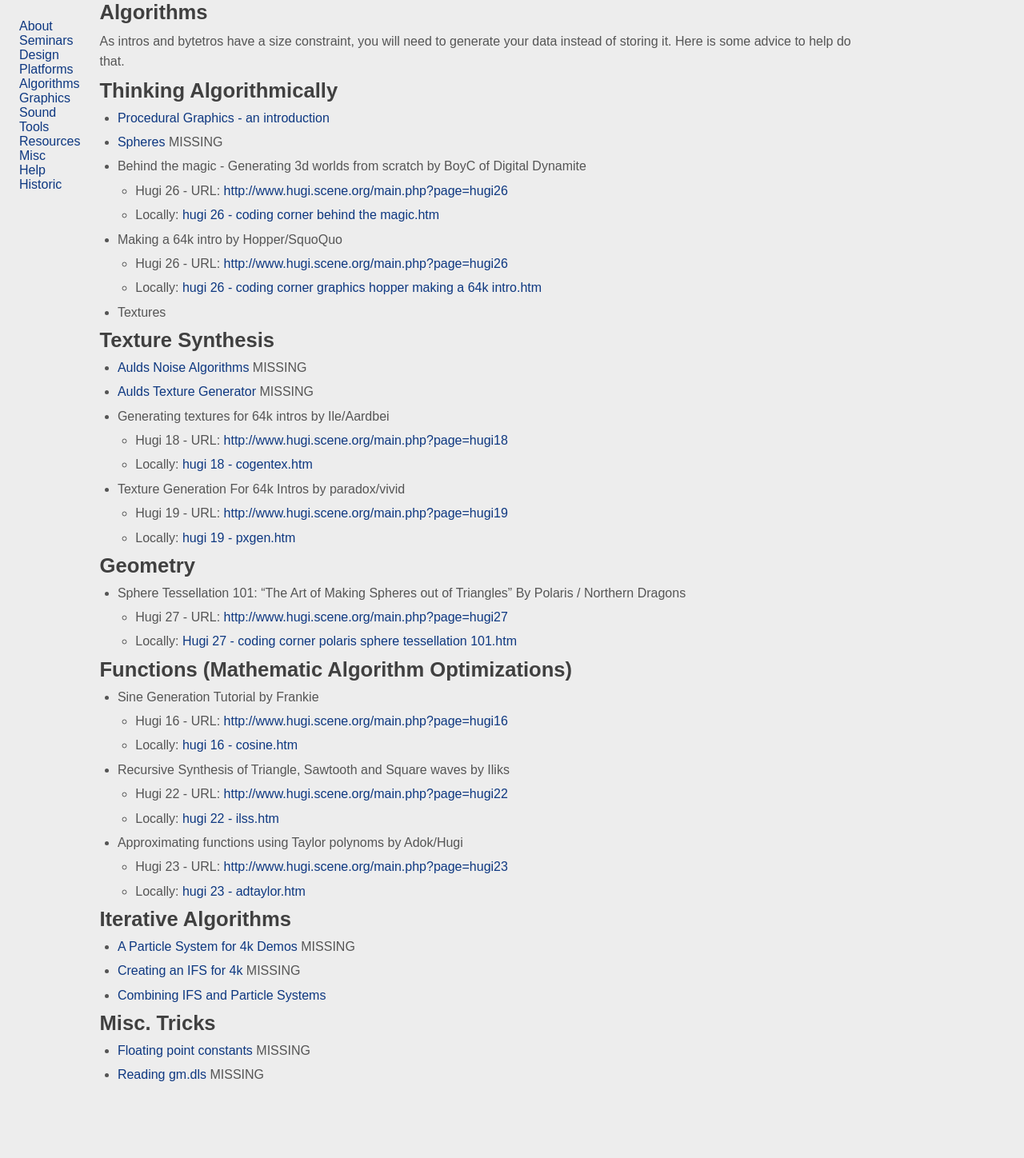
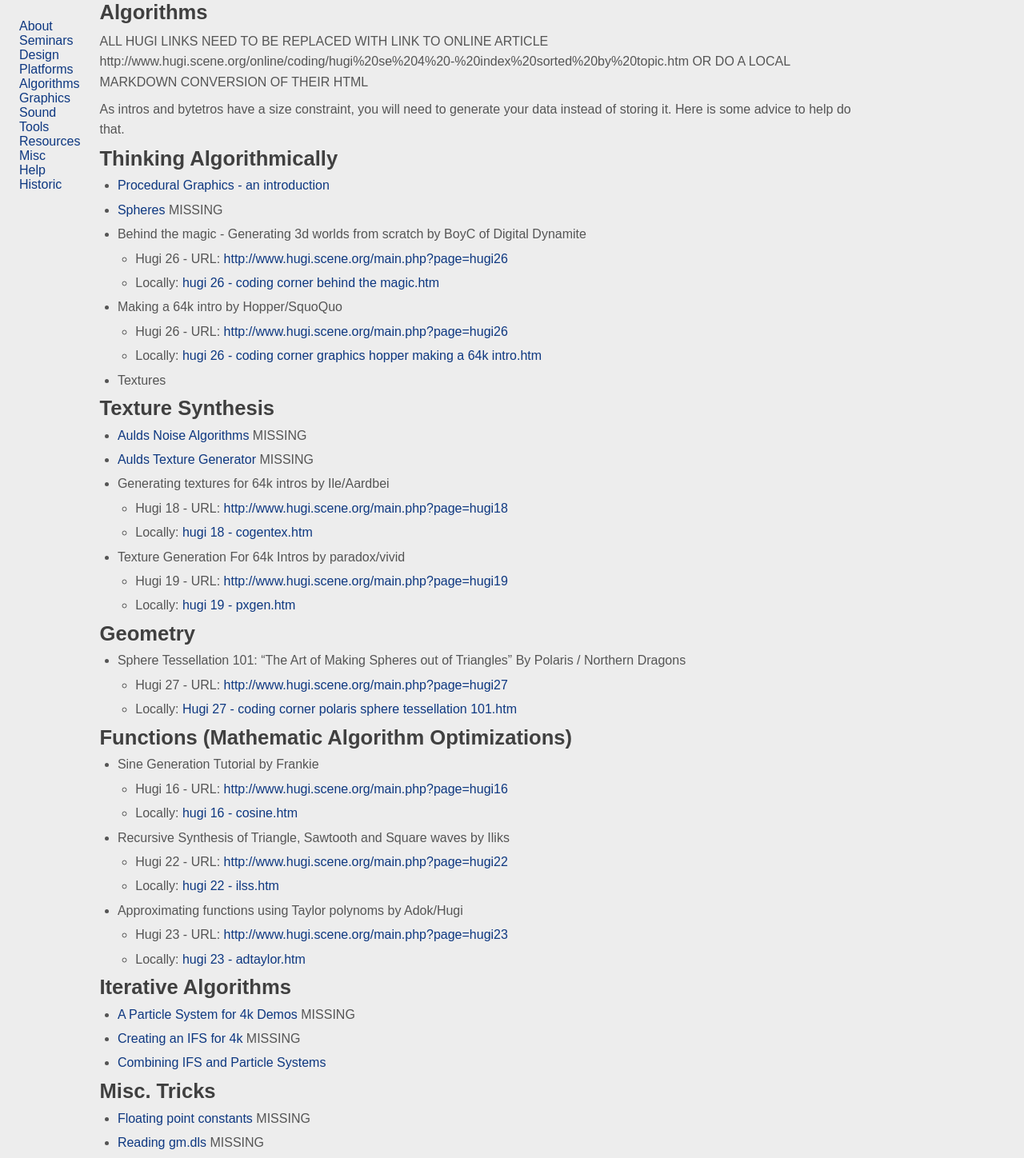
Before and after one commit to in4k/in4k.github.io, a Jekyll site: the page built from wiki/algorithms.markdown, in a window 1280 px wide. Shown: the whole page at 80% size. Built offline with Jekyll 4.4.1, drawn with Linux system fonts in a browser that asks for light colours; some web fonts are replaced; before the commit the page ends 1364 px from its top, so only the background shows below that.

Commit message:
Update algorithms.markdown

```diff
--- a/wiki/algorithms.markdown
+++ b/wiki/algorithms.markdown
@@ -2,6 +2,10 @@
 title: "Algorithms"
 layout: "wiki-page"
 ---
+
+ALL HUGI LINKS NEED TO BE REPLACED WITH LINK TO ONLINE ARTICLE
+http://www.hugi.scene.org/online/coding/hugi%20se%204%20-%20index%20sorted%20by%20topic.htm
+OR DO A LOCAL MARKDOWN CONVERSION OF THEIR HTML
 
 As intros and bytetros have a size constraint, you will need to generate your data instead of storing it.
 Here is some advice to help do that.
```
